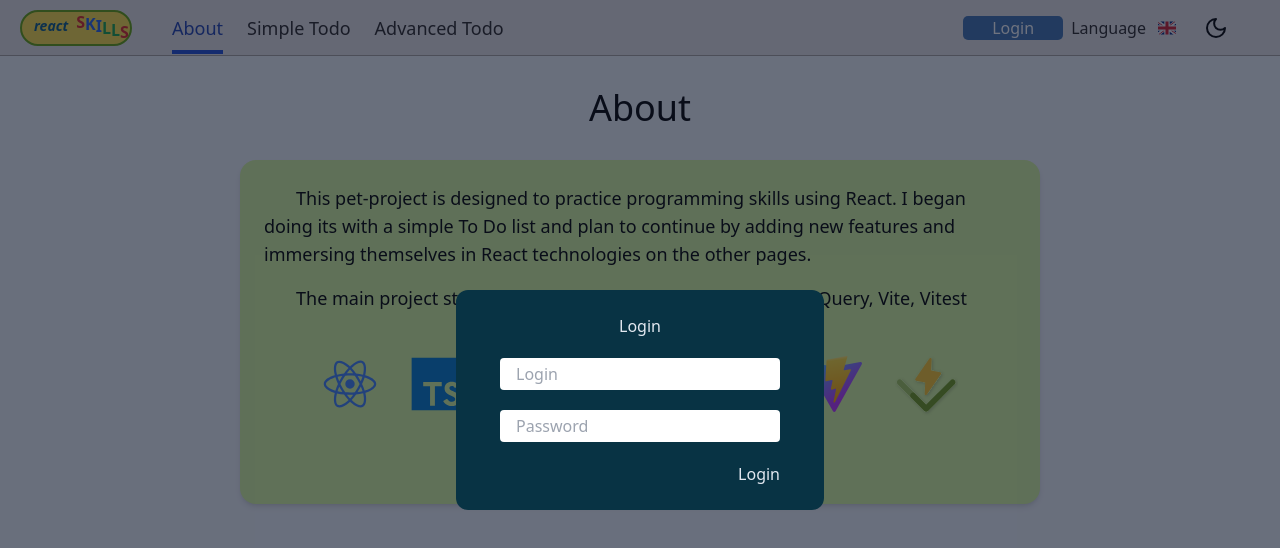
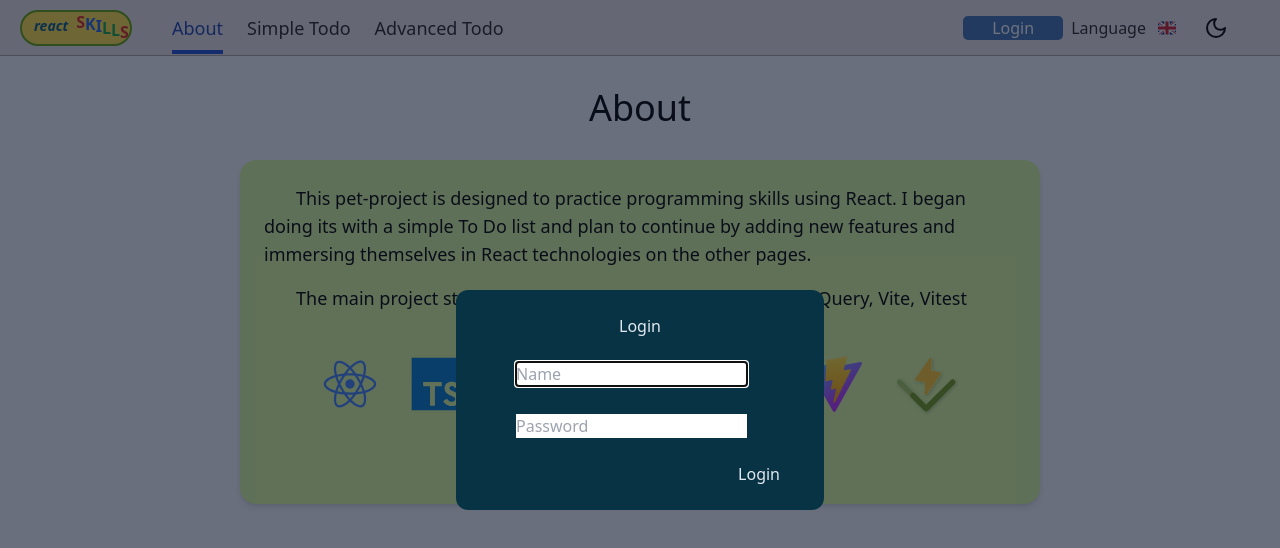
Before and after one commit to Viacheslav-ua/react-skils, a React (Vite) app: page / in a window 1280 px wide. Both pictures are taken after a click on the button "Login". Shown: the top 548 px of the page. Built offline with nearby package versions, Linux system fonts and the light colour scheme.

Commit message:
Refactoring InputPlus component end simple-todo selectors

```diff
--- a/src/modules/auth/components/LoginForm.tsx
+++ b/src/modules/auth/components/LoginForm.tsx
@@ -1,6 +1,7 @@
-import { FC } from 'react'
+import { FC, useState } from 'react'
 import clsx from 'clsx'
 import { useTranslation } from 'react-i18next'
+import { Input } from 'shared/ui/Input'
 
 interface LoginFormProps {
   className?: string
@@ -8,13 +9,29 @@ interface LoginFormProps {
 
 export const LoginForm: FC<LoginFormProps> = ({ className }) => {
 
+  const [ name, setName ] = useState('')
+
+  const nameOnChange = (val: string) => setName(val)
+
+
   const { t } = useTranslation()
 
   return (
     <div className={clsx('flex flex-col items-center gap-5 w-80 px-5', className)}>
       <h1>{t('Login')}</h1>
-      <input type="text" placeholder={t('Login')} className="w-full rounded px-4 py-1" />
-      <input type="password" placeholder={t('Password')} className="w-full rounded px-4 py-1" />
+      <Input
+        autofocus
+        name='name'
+        value={name}
+        onChange={nameOnChange}
+        placeholder={t('Name')}
+        className="w-full rounded px-4 py-1 text-slate-900"
+      />
+      <Input
+        type="password"
+        placeholder={t('Password')}
+        className="w-full rounded px-4 py-1 text-slate-900"
+      />
       <button className='ml-auto'>{t('Login')}</button>
     </div>
   )
--- a/src/modules/auth/components/LoginModal.tsx
+++ b/src/modules/auth/components/LoginModal.tsx
@@ -11,7 +11,11 @@ interface LoginModalProps {
 
 export const LoginModal: FC<LoginModalProps> = ({ className, isOpen, onClose }) => {
   return (
-    <Modal isOpen={isOpen} onClose={onClose} className={clsx('', className)}>
+    <Modal
+      lazy
+      isOpen={isOpen}
+      onClose={onClose}
+      className={clsx('', className)}>
       <LoginForm />
     </Modal>
   )
--- /dev/null
+++ b/src/modules/auth/store/types.ts
@@ -0,0 +1,13 @@
+type AuthDto = {
+  name: string;
+  password: string;
+  isLoading: boolean;
+  error?: string;
+}
+
+export interface AuthStore {
+  auth: AuthDto;
+
+  login: (name: string, password: string) => void;
+  logout: () => void;
+}
--- a/src/modules/simple-todo/components/InputPlus.tsx
+++ b/src/modules/simple-todo/components/InputPlus.tsx
@@ -1,24 +1,25 @@
 import { Plus } from 'lucide-react';
-import { useState } from 'react';
+import { memo, useCallback, useState } from 'react';
 import { useTodoStore } from '../store/useTodoStore';
 import { useTranslation } from 'react-i18next'
-import { SimpleTodoStore } from '../store/types';
+import { addTaskSelector } from '../store/selectors';
 
-const addTaskSelector = (state: SimpleTodoStore) => state.addTask
-export const InputPlus = () => {
+export const InputPlus = memo(() => {
 
   const [valueTitle, setValueTitle] = useState('');
-  const addTask = useTodoStore(addTaskSelector)
+  const addTask = useTodoStore(addTaskSelector);
 
-  const { t } = useTranslation('simpleTodo')
+  const { t } = useTranslation('simpleTodo');
+
+  const onSubmitInput = useCallback((event: React.FormEvent<HTMLFormElement>) => {
+    event.preventDefault();
+        addTask(valueTitle);
+        setValueTitle('');
+  }, [addTask, valueTitle]);
 
   return (
     <form className='w-full flex'
-      onSubmit={(event) => {
-        event.preventDefault();
-        addTask(valueTitle);
-        setValueTitle('');
-      }}
+      onSubmit={onSubmitInput}
     >
       <input
         type="text"
@@ -39,4 +40,4 @@ export const InputPlus = () => {
         ><Plus size={28} /></button>
     </form>
   )
-}
+})
--- a/src/modules/simple-todo/components/ListFunc.tsx
+++ b/src/modules/simple-todo/components/ListFunc.tsx
@@ -1,12 +1,12 @@
 import { useTranslation } from "react-i18next";
 import { useTodoStore } from "../store/useTodoStore";
-import { SimpleTodoStore } from "../store/types";
 import { STORAGE } from "shared/constants/storage-keys";
 import clsx from "clsx";
-
-const removeAllSelectedSelector = (state: SimpleTodoStore) => state.removeAllSelected
-const selectAllSelector = (state: SimpleTodoStore) => state.selectAll
-const clearAllSelector = (state: SimpleTodoStore) => state.clearAll
+import {
+  clearAllSelector,
+  removeAllSelectedSelector,
+  selectAllSelector
+} from "../store/selectors";
 
 const handleResetStorage = () => {
   localStorage.removeItem(STORAGE.SIMPLE_TODO)
--- a/src/modules/simple-todo/components/SimpleTodo.tsx
+++ b/src/modules/simple-todo/components/SimpleTodo.tsx
@@ -5,14 +5,13 @@ import { TaskItem } from "./TaskItem"
 import { BtnFunc } from "./BtnFunc"
 import { InputFilter } from "./InputFilter"
 import { useState } from "react"
-import { SimpleTodoStore } from "../store/types"
 import { useTodoStore } from "../store/useTodoStore"
+import { getEntitiesSelector } from "../store/selectors"
 
-const entitiesSelector = (state: SimpleTodoStore) => state.entities
 
 export const SimpleTodo = ({ className, ...props }: { className?: string }) => {
   const [filter, setFilter] = useState('')
-  const entities = useTodoStore(entitiesSelector)
+  const entities = useTodoStore(getEntitiesSelector)
   const { t } = useTranslation('simpleTodo')
 
   const filteredEntities = ( filter === '')
--- a/src/modules/simple-todo/components/TaskItem.tsx
+++ b/src/modules/simple-todo/components/TaskItem.tsx
@@ -1,11 +1,12 @@
 import { Trash2, Pencil, X, Check } from 'lucide-react';
 import { useEffect, useRef, useState } from 'react';
 import { useTodoStore } from '../store/useTodoStore';
-import { SimpleTodoStore } from '../store/types';
+import {
+  setIsSelectedSelector,
+  updateTaskSelector,
+  removeTaskSelector
+} from '../store/selectors';
 
-const removeTaskSelector = (state: SimpleTodoStore) => state.removeTask
-const updateTaskSelector = (state: SimpleTodoStore) => state.updateTask
-const setIsSelectedSelector = (state: SimpleTodoStore) => state.setIsSelected
 interface TaskItemProps {
   id: string
   title: string
--- /dev/null
+++ b/src/modules/simple-todo/store/selectors.ts
@@ -0,0 +1,11 @@
+import { SimpleTodoStore } from "./types";
+
+
+export const getEntitiesSelector = (state: SimpleTodoStore) => state.entities
+export const addTaskSelector = (state: SimpleTodoStore) => state.addTask
+export const removeTaskSelector = (state: SimpleTodoStore) => state.removeTask
+export const updateTaskSelector = (state: SimpleTodoStore) => state.updateTask
+export const setIsSelectedSelector = (state: SimpleTodoStore) => state.setIsSelected
+export const removeAllSelectedSelector = (state: SimpleTodoStore) => state.removeAllSelected
+export const selectAllSelector = (state: SimpleTodoStore) => state.selectAll
+export const clearAllSelector = (state: SimpleTodoStore) => state.clearAll
--- /dev/null
+++ b/src/shared/ui/Input.tsx
@@ -0,0 +1,47 @@
+import { FC, memo, useEffect, useRef, useState } from 'react'
+import clsx from 'clsx'
+
+type HTMLInputProps = Omit<React.InputHTMLAttributes<HTMLInputElement>, 'value' | 'onChange'>
+
+interface InputProps extends HTMLInputProps {
+  className?: string
+  value?: string
+  onChange?: (value: string) => void
+  autofocus?: boolean
+}
+
+export const Input: FC<InputProps> = memo((props) => {
+
+  const {
+    className,
+    value,
+    onChange,
+    type = 'text',
+    autofocus,
+    ...otherProps
+  } = props
+
+  const ref = useRef<HTMLInputElement>(null)
+
+  useEffect(() => {
+    if (autofocus) {
+      ref.current?.focus()
+    }
+  }, [autofocus])
+
+  const onChangeHandler = (e: React.ChangeEvent<HTMLInputElement>) => {
+    onChange?.(e.target.value)
+  }
+
+  return (
+    <div className={clsx('', className)}>
+      <input
+        ref={ref}
+        type={type}
+        value={value}
+        onChange={onChangeHandler}
+        {...otherProps}
+      />
+    </div>
+  )
+})
--- a/src/shared/ui/Modal.tsx
+++ b/src/shared/ui/Modal.tsx
@@ -7,15 +7,17 @@ interface ModalProps {
   children?: React.ReactNode
   isOpen?: boolean
   onClose?: () => void
+  lazy?: boolean
 }
 
 const ANIMATION_DELAY = 300
 
 export const Modal: FC<ModalProps> = (props) => {
 
-  const { className, children, isOpen, onClose } = props
+  const { className, children, isOpen, lazy, onClose } = props
 
   const [isClosing, setIsClosing] = useState(false)
+  const [isMounted, setIsMounted] = useState(false)
   const timerRef = useRef<ReturnType<typeof setTimeout>>()
 
   const contentClickHandler = (e: React.MouseEvent<HTMLDivElement>) => {
@@ -48,6 +50,16 @@ export const Modal: FC<ModalProps> = (props) => {
     }
   }, [isOpen, keydownHandler])
 
+  useEffect(() => {
+    if (isOpen) {
+      setIsMounted(true)
+    }
+  }, [isOpen])
+
+  if (lazy && !isMounted) {
+    return null
+  }
+
   return (
     <Portal>
       <div className={clsx(
```
